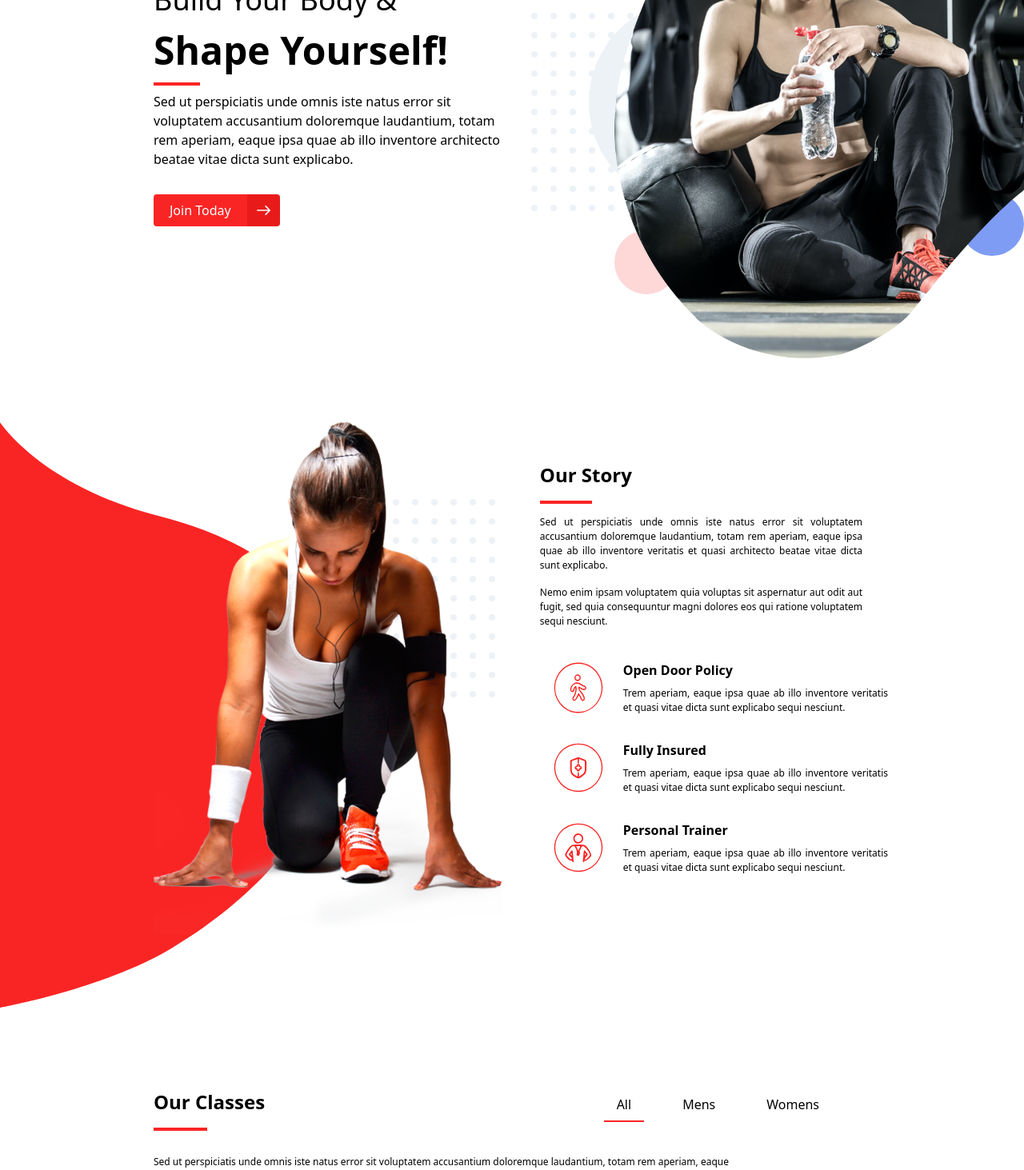
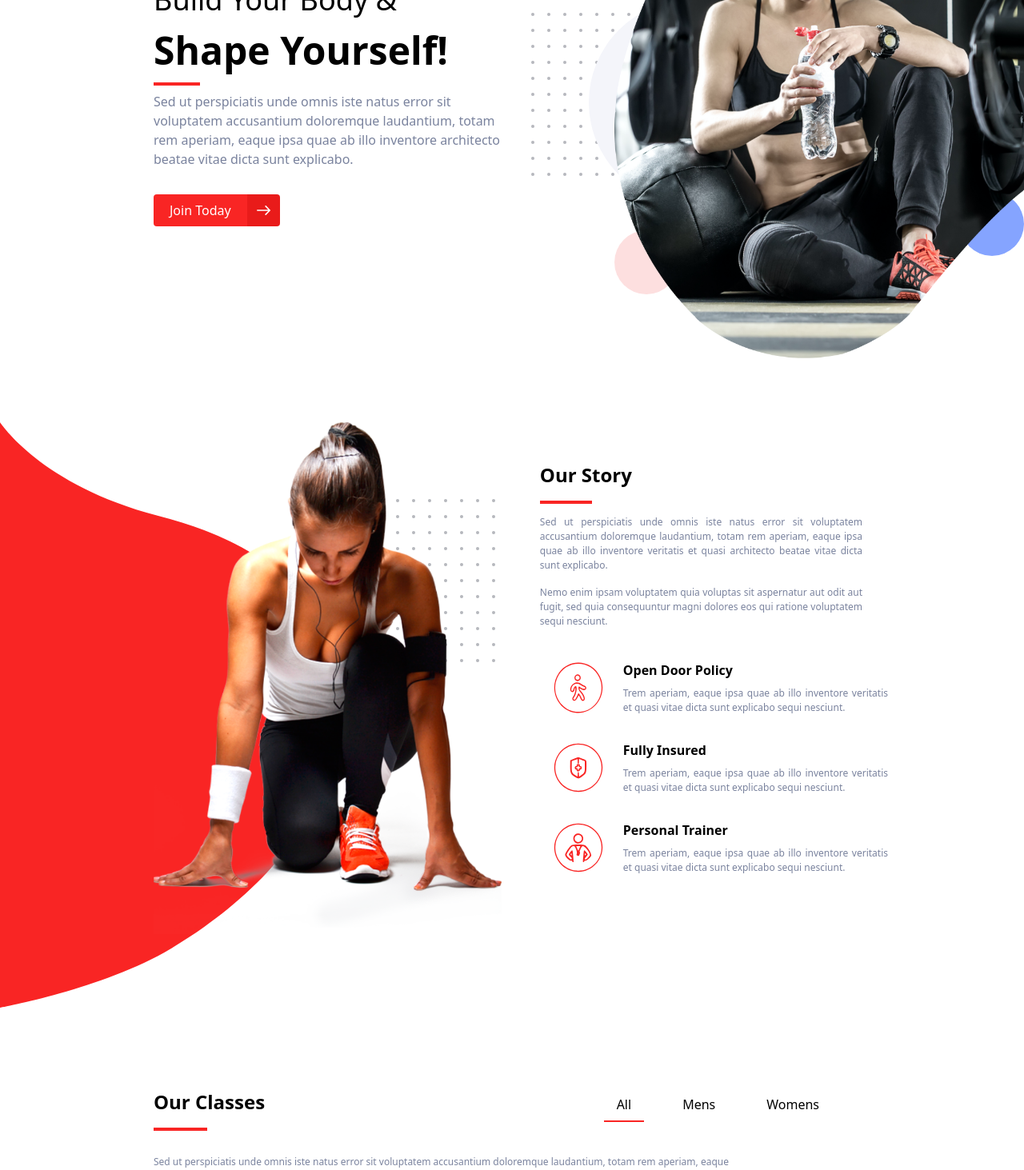
Before and after one commit to lhjd/istest, a Next.js app: page / in a window 1280 px wide. Shown: the part 340-1803 px from the top of the page at 80% size. Built offline with nearby package versions, Linux system fonts and the light colour scheme; what @tailwindcss/custom-forms would draw is missing.

Commit message:
add brand colors

```diff
--- a/components/classes.js
+++ b/components/classes.js
@@ -43,7 +43,7 @@ const classes = () => {
             <a href="#" onClick={(e) => filterClassCategory(e, 'women')} className={classCategory === 'women' ? 'mx-2 md:mx-4 pb-2 px-4 border-b-2 border-brand-primary' : 'mx-2 md:mx-4 px-4'}>Womens</a>
           </div>
         </nav>
-        <p className="text-xs mt-10 xl:w-8/12 mb-10">Sed ut perspiciatis unde omnis iste natus error sit voluptatem accusantium doloremque laudantium, totam rem aperiam, eaque ipsa quae ab illo inventore veritatis et quasi architecto beatae vitae dicta sunt explicabo.</p>
+        <p className="text-xs text-brand-secondary mt-10 xl:w-8/12 mb-10">Sed ut perspiciatis unde omnis iste natus error sit voluptatem accusantium doloremque laudantium, totam rem aperiam, eaque ipsa quae ab illo inventore veritatis et quasi architecto beatae vitae dicta sunt explicabo.</p>
         <div className="flex flex-row flex-wrap justify-left">
           {classes}
         </div>
--- a/components/dots.js
+++ b/components/dots.js
@@ -1,5 +1,5 @@
 const dots = () => {
-  let rowOfDots = [...Array(11)].map((e, i) => <div className="h-2 w-2 bg-gray-200 rounded-full mx-2" key={i}></div>);
+  let rowOfDots = [...Array(11)].map((e, i) => <div className="h-1 w-1 bg-brand-gray200 rounded-full mx-2" key={i}></div>);
   let gridOfDots = [...Array(11)].map((e, i) => <div className="flex my-4" key={i}>{rowOfDots}</div>);
 
   return gridOfDots;
--- a/components/hero.js
+++ b/components/hero.js
@@ -6,7 +6,7 @@ const hero = () => {
       <div className="relative w-4/5 xl:w-2/5">
         <h2 className="text-3xl xl:text-4xl">Build Your Body &</h2>
         <h1 className="text-4xl xl:text-5xl font-bold"><span className="pb-2 border-b-4 border-brand-primary">Sh</span>ape Yourself!</h1>
-        <p className="mt-4 mb-8">Sed ut perspiciatis unde omnis iste natus error sit voluptatem accusantium doloremque laudantium, totam rem aperiam, eaque ipsa quae ab illo inventore architecto beatae vitae dicta sunt explicabo.</p>
+        <p className="mt-4 mb-8 text-brand-secondary">Sed ut perspiciatis unde omnis iste natus error sit voluptatem accusantium doloremque laudantium, totam rem aperiam, eaque ipsa quae ab illo inventore architecto beatae vitae dicta sunt explicabo.</p>
         <button className="flex items-center">
           <div className="text-white bg-brand-primary rounded-l h-10 px-5 flex items-center">
             <h3>Join Today</h3>
@@ -18,11 +18,11 @@ const hero = () => {
       </div>
       <div className="relative">
         <img src="images/hero.png" alt="Hero" className="h-128 md:h-160 z-10 object-contain object-center relative transform translate-x-16" />
-        <div className="h-64 w-64 xl:h-128 xl:w-128 bg-gray-200 rounded-full absolute top-0 left-0 z-0 transform translate-x-32 translate-y-16 xl:-translate-y-2"></div>
-        <div className="h-64 w-64 bg-gray-200 rounded-full absolute top-0 left-0 z-0 transform translate-y-32 translate-x-8 md:translate-y-48 md:translate-x-8"></div>
-        <div className="h-20 w-20 bg-red-200 rounded-full absolute bottom-0 left-0 z-0 transform translate-x-16 -translate-y-20"></div>
-        <div className="h-20 w-20 bg-indigo-400 rounded-full absolute bottom-0 right-0 z-0 transform -translate-y-24 md:-translate-y-32"></div>
-        <div className="absolute top-0 left-0 transform translate-y-32 xl:translate-y-48 xl:-translate-x-12">
+        <div className="h-64 w-64 xl:h-128 xl:w-128 bg-brand-gray300 rounded-full absolute top-0 left-0 z-0 transform translate-x-32 translate-y-16 xl:-translate-y-2"></div>
+        <div className="h-64 w-64 bg-brand-gray300 rounded-full absolute top-0 left-0 z-0 transform translate-y-32 translate-x-8 md:translate-y-48 md:translate-x-8"></div>
+        <div className="h-20 w-20 bg-brand-pink rounded-full absolute bottom-0 left-0 z-0 transform translate-x-16 -translate-y-20"></div>
+        <div className="h-20 w-20 bg-brand-blue rounded-full absolute bottom-0 right-0 z-0 transform -translate-y-24 md:-translate-y-32"></div>
+        <div className="absolute -z-10 top-0 left-0 transform translate-y-32 xl:translate-y-48 xl:-translate-x-12">
           <Dots/>
         </div>
       </div>
--- a/components/navbar.js
+++ b/components/navbar.js
@@ -30,7 +30,7 @@ const navbar = () => {
         <div className="hidden xl:flex md:pt-10 lg:pt-0 items-center relative">
           <img src="/images/logo.png" alt="logo" className="mr-2 h-20 w-20 relative z-10" />
           <h1 className="mr-2 text-3xl font-bold uppercase relative z-10">Power</h1>
-          <div className="h-128 w-128 bg-gray-300 rounded-full absolute z-0 transform -translate-x-56 -translate-y-20"></div>
+          <div className="h-128 w-128 bg-brand-gray300 rounded-full absolute z-0 transform -translate-x-56 -translate-y-20"></div>
         </div>
         <div className="xl:hidden">
           <button onClick={() => setIsOpen(prevState => !prevState)} type="button" className="block text-gray-500 hover:text-white focus:text-white focus:outline-none">
--- a/components/pricing.js
+++ b/components/pricing.js
@@ -33,11 +33,11 @@ const pricing = () => {
           <h2 className="text-2xl font-bold text-center mb-10">
             Our<span className="pb-4 border-b-4 border-brand-primary"> Pric</span>ing
           </h2>
-          <p className="text-xs w-8/12 text-center">Sed ut perspiciatis unde omnis iste natus error sit voluptatem accusantium doloremque laudantium, totam rem aperiam, eaque ipsa quae ab illo inventore veritatis et quasi architecto beatae vitae dicta sunt explicabo.</p>
+          <p className="text-xs text-brand-secondary w-8/12 text-center">Sed ut perspiciatis unde omnis iste natus error sit voluptatem accusantium doloremque laudantium, totam rem aperiam, eaque ipsa quae ab illo inventore veritatis et quasi architecto beatae vitae dicta sunt explicabo.</p>
           <div className="flex items-center mt-10 mb-4">
             <h3>Annual Plan</h3>
             <div onClick={togglePlan} className={`flex border w-16 border-gray-500 rounded-full p-1 mx-2 cursor-pointer ${plan === 'annual' ? 'justify-start' : 'justify-end'}`}>
-              <button className="bg-green-400 h-6 w-6 rounded-full focus:outline-none"></button>
+              <button className="bg-brand-green h-6 w-6 rounded-full focus:outline-none"></button>
             </div>
             <h3>Monthly Plan</h3>
           </div>
--- a/components/story.js
+++ b/components/story.js
@@ -16,28 +16,28 @@ const story = () => {
           <h2 className="text-3xl xl:text-2xl font-bold mb-8 mt-12">
             <span className="pb-4 border-b-4 border-brand-primary">Our S</span>tory
           </h2>
-          <p className="text-base xl:mr-8 xl:text-xs mb-4">Sed ut perspiciatis unde omnis iste natus error sit voluptatem accusantium doloremque laudantium, totam rem aperiam, eaque ipsa quae ab illo inventore veritatis et quasi architecto beatae vitae dicta sunt explicabo.</p>
-          <p className="text-base xl:mr-8 xl:text-xs pb-4 mb-6">Nemo enim ipsam voluptatem quia voluptas sit aspernatur aut odit aut fugit, sed quia consequuntur magni dolores eos qui ratione voluptatem sequi nesciunt.</p>
+          <p className="text-base text-brand-secondary xl:mr-8 xl:text-xs mb-4">Sed ut perspiciatis unde omnis iste natus error sit voluptatem accusantium doloremque laudantium, totam rem aperiam, eaque ipsa quae ab illo inventore veritatis et quasi architecto beatae vitae dicta sunt explicabo.</p>
+          <p className="text-base text-brand-secondary xl:mr-8 xl:text-xs pb-4 mb-6">Nemo enim ipsam voluptatem quia voluptas sit aspernatur aut odit aut fugit, sed quia consequuntur magni dolores eos qui ratione voluptatem sequi nesciunt.</p>
           <div>
             <div className="flex items-center mb-8">
               <img src="/images/open_door_policy.svg" alt="Open Door Policy" className="h-16 mr-2 px-4" />
               <div className="flex flex-col">
                 <h3 className="font-bold mb-2">Open Door Policy</h3>
-                <p className="text-xs">Trem aperiam, eaque ipsa quae ab illo inventore veritatis et quasi vitae dicta sunt explicabo sequi nesciunt.</p>
+                <p className="text-xs text-brand-secondary">Trem aperiam, eaque ipsa quae ab illo inventore veritatis et quasi vitae dicta sunt explicabo sequi nesciunt.</p>
               </div>
             </div>
             <div className="flex items-center mb-8">
               <img src="/images/fully_insured.svg" alt="Fully Insured" className="h-16 mr-2 px-4" />
               <div className="flex flex-col">
                 <h3 className="font-bold mb-2">Fully Insured</h3>
-                <p className="text-xs">Trem aperiam, eaque ipsa quae ab illo inventore veritatis et quasi vitae dicta sunt explicabo sequi nesciunt.</p>
+                <p className="text-xs text-brand-secondary">Trem aperiam, eaque ipsa quae ab illo inventore veritatis et quasi vitae dicta sunt explicabo sequi nesciunt.</p>
               </div>
             </div>
             <div className="flex items-center mb-8">
               <img src="/images/personal_trainer.svg" alt="Personal Trainer" className="h-16 mr-2 px-4" />
               <div className="flex flex-col">
                 <h3 className="font-bold mb-2">Personal Trainer</h3>
-                <p className="text-xs">Trem aperiam, eaque ipsa quae ab illo inventore veritatis et quasi vitae dicta sunt explicabo sequi nesciunt.</p>
+                <p className="text-xs text-brand-secondary">Trem aperiam, eaque ipsa quae ab illo inventore veritatis et quasi vitae dicta sunt explicabo sequi nesciunt.</p>
               </div>
             </div>
           </div>
--- a/components/trainerProfile.js
+++ b/components/trainerProfile.js
@@ -4,9 +4,9 @@ const trainerProfile = (props) => {
   return (
     <div className="w-76 h-76 p-6 flex flex-col justify-center">
       <h3 className="uppercase font-bold text-brand-primary">{props.name}</h3>
-      <h4 className="text-sm text-gray-600">{props.title}</h4>
+      <h4 className="text-sm text-brand-secondary">{props.title}</h4>
       <hr className="my-2" />
-      <p className="text-2xs text-gray-600">{props.bio}</p>
+      <p className="text-2xs text-brand-secondary">{props.bio}</p>
       <div className="flex items-center mt-3">
         <a
           href={props.socialMedia.facebook}
--- a/components/trainers.js
+++ b/components/trainers.js
@@ -11,7 +11,7 @@ const trainers = () => {
           <h2 className="text-2xl font-bold text-center mb-10">
             Our<span className="pb-4 border-b-4 border-brand-primary"> Train</span>ers
           </h2>
-          <p className="text-xs w-8/12 text-center">Sed ut perspiciatis unde omnis iste natus error sit voluptatem accusantium doloremque laudantium, totam rem aperiam, eaque ipsa quae ab illo inventore veritatis et quasi architecto beatae vitae dicta sunt explicabo.</p>
+          <p className="text-xs w-8/12 text-brand-secondary text-center">Sed ut perspiciatis unde omnis iste natus error sit voluptatem accusantium doloremque laudantium, totam rem aperiam, eaque ipsa quae ab illo inventore veritatis et quasi architecto beatae vitae dicta sunt explicabo.</p>
         </div>
         <div className="flex flex-col">
           <div className="flex flex-col xl:flex-row">
--- a/tailwind.config.js
+++ b/tailwind.config.js
@@ -24,6 +24,12 @@ module.exports = {
         primary: '#f92524',
         secondary: '#7a839e',
         maroon: '#e91b1a',
+        gray100: '#cccccc',
+        gray200: '#b6b8bd',
+        gray300: '#F4F5FA',
+        green: '#16D800',
+        pink: '#FDDFDF',
+        blue: '#85A4FF',
       },
 
       gray: {
@@ -466,6 +472,7 @@ module.exports = {
       '30': '30',
       '40': '40',
       '50': '50',
+      '-10': '-10',
     },
     gap: theme => theme('spacing'),
     gridTemplateColumns: {
```
Also changed, not shown: components/plan.js (+5 -5 lines).
